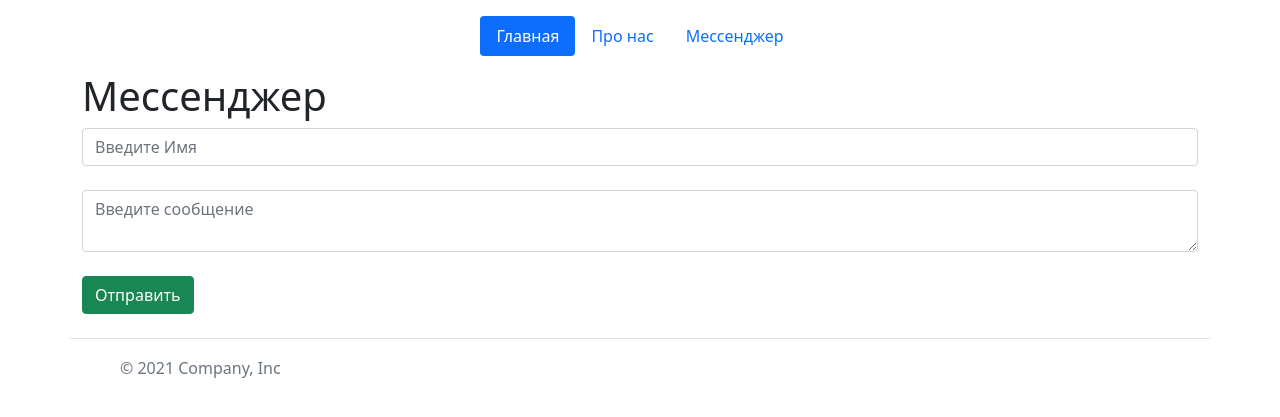
After one commit to olejatorqq/Flask_Messenger, a Flask app: page /create-chat in a window 1280 px wide. The commit adds this page. Shown: the top 417 px of the page. Run offline with Flask 2, Linux system fonts and the light colour scheme.

Commit message:
Added form for chatting, added placeholders

```diff
--- a/app.py
+++ b/app.py
@@ -3,6 +3,7 @@ from flask_sqlalchemy import SQLAlchemy
 
 app = Flask(__name__)
 app.config['SQLALCHEMY_DATABASE_URI'] = 'sqlite:///chat.db'
+app.config['SQLALCHEMY_TRACK_MODIFICATIONS'] = False
 db = SQLAlchemy(app)
 
 
@@ -21,14 +22,10 @@ def index():
     return render_template("index.html")
 
 
-@app.route('/about')
-def about():
-    return render_template("about.html")
+@app.route('/create-chat')
+def create_chat():
+    return render_template("create-chat.html")
 
-
-@app.route('/user/<string:name>/<int:id>')
-def user(name, id):
-    return "User page: " + name + " - " + str(id)
 
 
 
--- a/templates/about.html
+++ b/templates/about.html
@@ -6,6 +6,6 @@
 
 {% block body %}
 <div class="container">
-<h1>Страница про нас</h1>
+    <h1>Страница про нас</h1>
 </div>
 {% endblock %}
--- a/templates/base.html
+++ b/templates/base.html
@@ -14,6 +14,7 @@
       <ul class="nav nav-pills">
         <li class="nav-item"><a href="/" class="nav-link active" aria-current="page">Главная</a></li>
         <li class="nav-item"><a href="/about" class="nav-link">Про нас</a></li>
+        <li class="nav-item"><a href="/create-chat" class="nav-link">Мессенджер</a></li>
       </ul>
     </header>
     {% block body %}{% endblock %}
--- /dev/null
+++ b/templates/create-chat.html
@@ -0,0 +1,16 @@
+{% extends 'base.html' %}
+
+{% block title %}
+Страница про нас
+{% endblock %}
+
+{% block body %}
+<div class="container">
+    <h1>Мессенджер</h1>
+    <form method="post">
+        <input type="text" name="name" id="name" class="form-control" placeholder="Введите Имя"><br>
+        <textarea name="message" id="message" class="form-control" placeholder="Введите сообщение"></textarea><br>
+        <input type="submit" class="btn btn-success" value="Отправить"><br>
+    </form>
+</div>
+{% endblock %}
```
